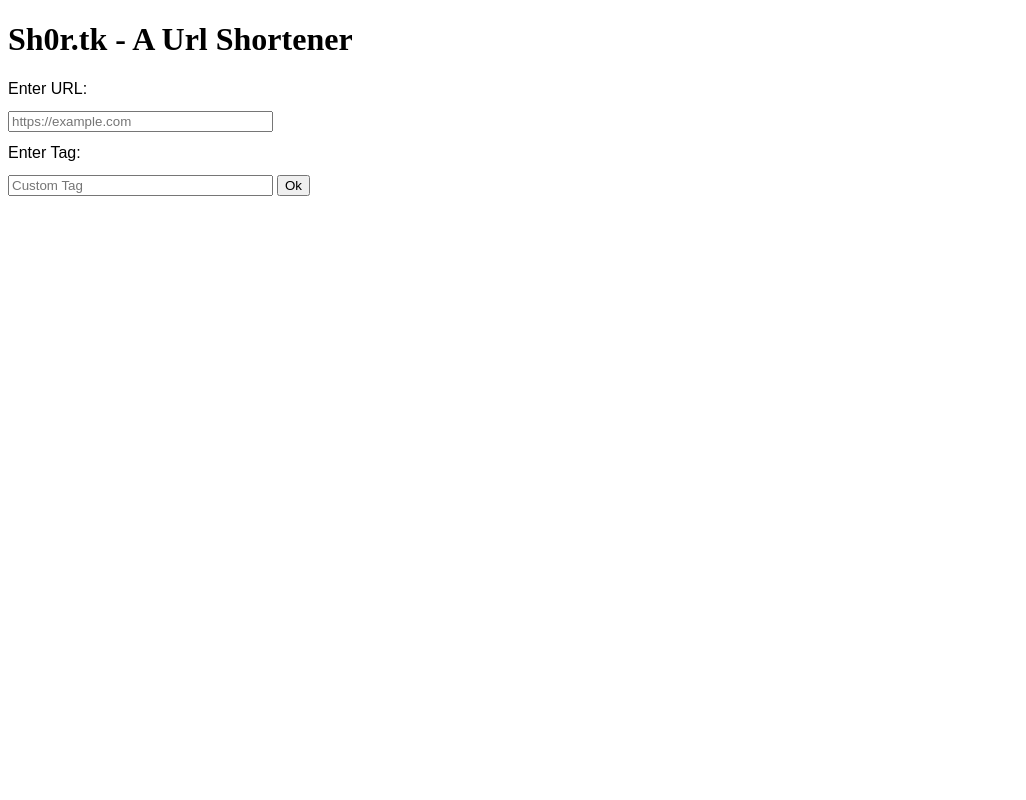
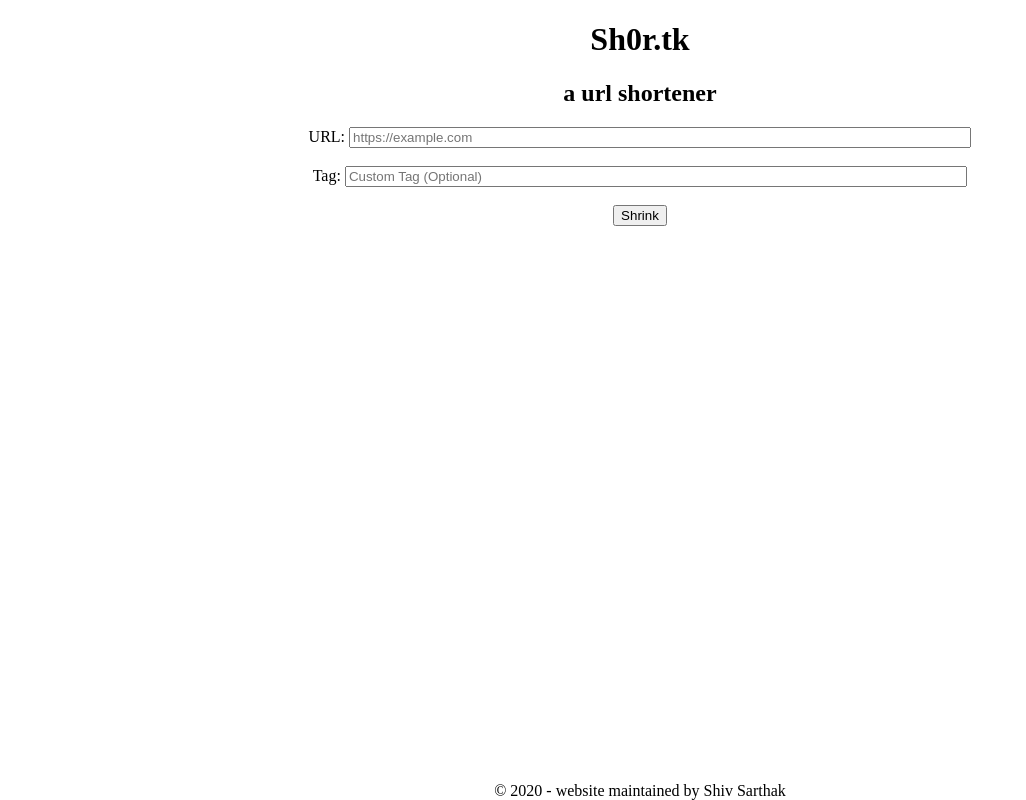
Before and after one commit to shivsarthak/sh0r.tk, a website: page public/index.html in a window 1280 px wide. Shown: the whole page, without its empty margins (0-1026 px from the left). Drawn offline with Linux system fonts and the light colour scheme.

Commit message:
Updated css

```diff
--- a/public/index.html
+++ b/public/index.html
@@ -17,21 +17,34 @@
         <!--[if lt IE 7]>
             <p class="browsehappy">You are using an <strong>outdated</strong> browser. Please <a href="#">upgrade your browser</a> to improve your experience.</p>
         <![endif]-->
-        <h1>Sh0r.tk - A Url Shortener</h1>
-        <main id="app">
-         <form action="/" method="POST">
-            <label for="url">Enter URL:</label>
-            <input type="url" name="url" id="url"
-                placeholder="https://example.com"
-                pattern="https://.*"
-                required size="30">
-            <label for="url">Enter Tag:</label>
-            <input type="text" name="tag" id="tag"
-                placeholder="Custom Tag"
-               size="30">
-            <button >Ok</button>
-        </form>
-        </main>
-
+        <div class="root">
+            <h1>Sh0r.tk</h1>
+            <h2>a url shortener</h2>
+            <form action="/" method="POST">
+                <label for="url">URL:</label>
+                <input
+                    type="url"
+                    name="url"
+                    id="url"
+                    placeholder="https://example.com"
+                    size="30"
+                    required>
+                <br />
+                <br />
+                <label for="url">Tag:</label>
+                <input
+                    type="text"
+                    name="tag"
+                    id="tag"
+                    placeholder="Custom Tag (Optional)"
+                    size="30">
+                <br />
+                <br />
+                <button type="submit">Shrink</button>
+            </form>
+        </div>
+        <footer>
+            © 2020 - website maintained by Shiv Sarthak
+        </footer>
     </body>
 </html>
--- a/public/main.css
+++ b/public/main.css
@@ -1,9 +1,22 @@
-label {
-    display: block;
-    font: 1rem 'Fira Sans', sans-serif;
+body {
+  margin: 0;
+  text-align: center;
 }
 
-input,
-label {
-    margin: .4rem 0;
+.root{
+	color: black;
+	margin: auto;
+	width: 80%;
 }
+
+input{
+	width: 60%;
+}
+
+footer{
+   position: fixed;
+   left: 0;
+   bottom: 0;
+   width: 100%;
+   text-align: center;
+}
```
